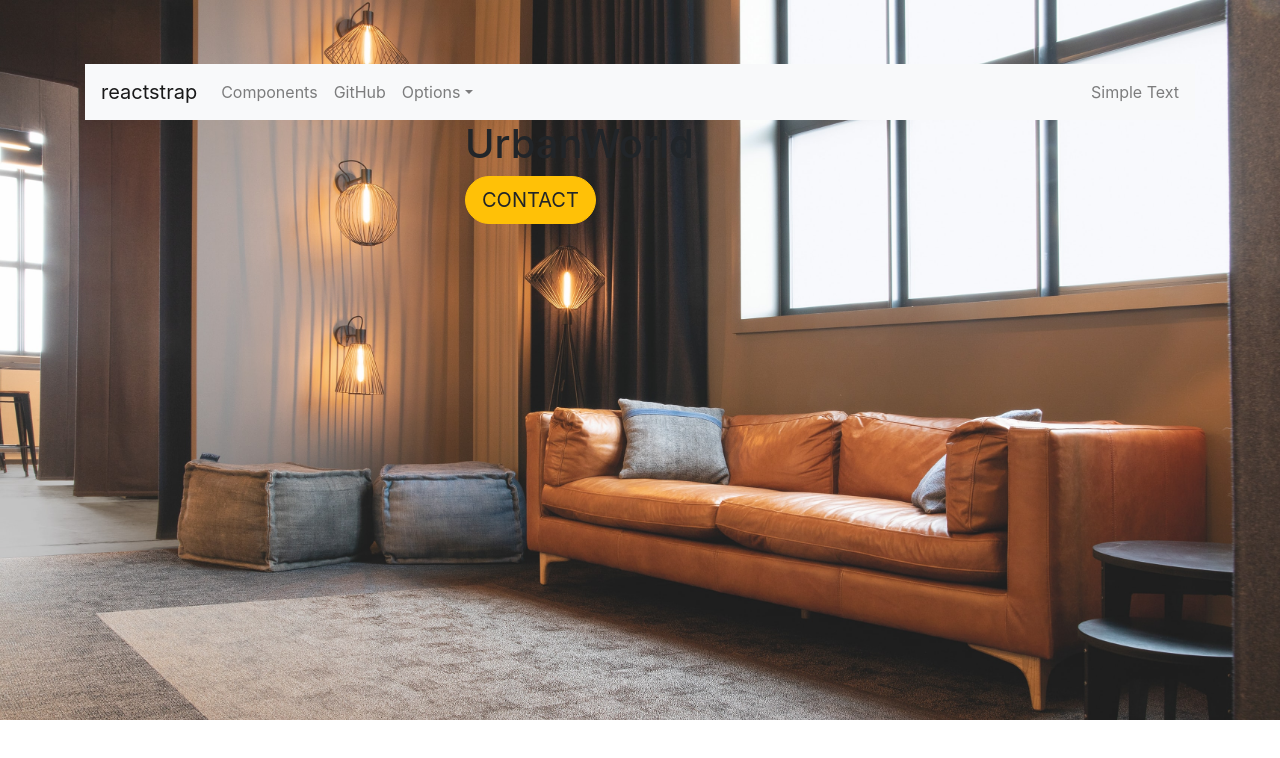
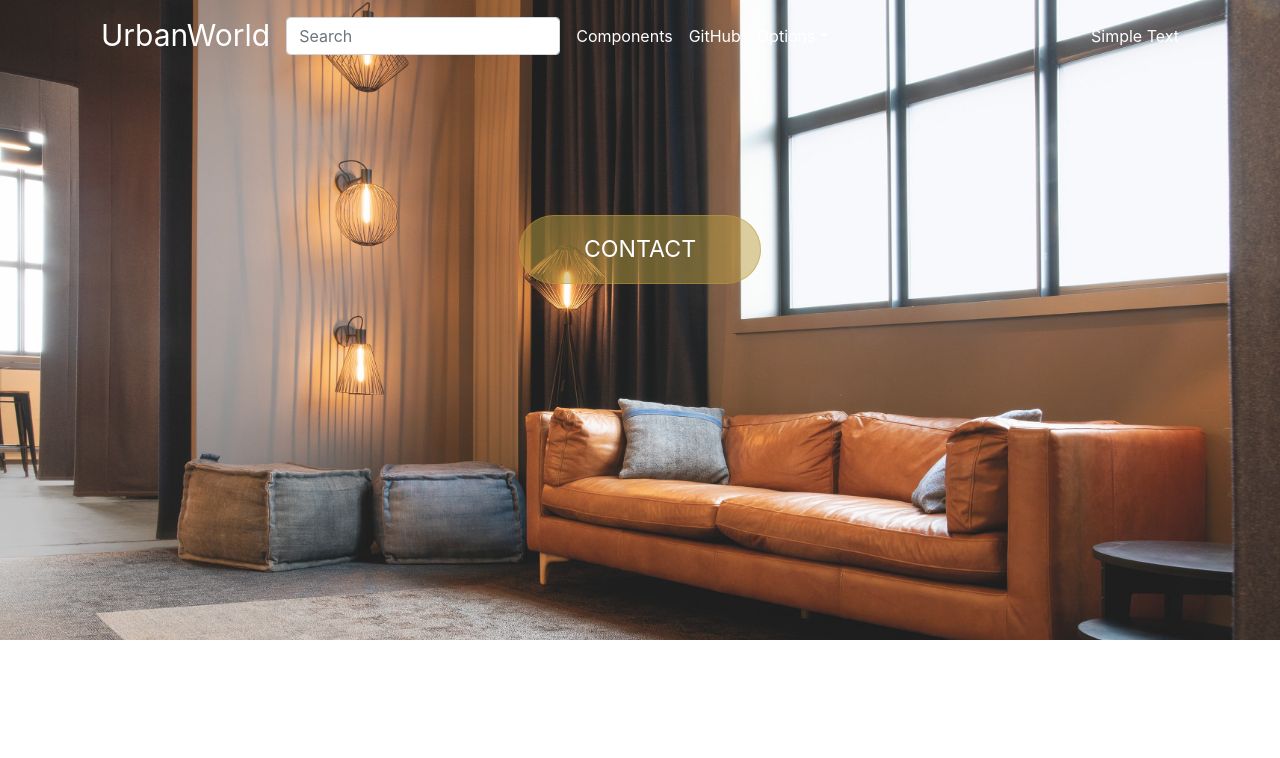
Before and after one commit to Aparnasuman/UrbanWorld, a React (Create React App) app in the folder urban_world/: page / in a window 1280 px wide. Shown: the top 758 px of the page. Built offline with nearby package versions, Linux system fonts and the light colour scheme.

Commit message:
BUTTON OR NAV PART FULL COMPLETE button section color and navigation bar style done

```diff
--- a/urban_world/src/App.css
+++ b/urban_world/src/App.css
@@ -1,10 +1,45 @@
 *{
   margin: 0px;
   padding:0px;
+
 }
 .jumbotron-fluid{
  background-image: url('./back.jpg') !important;
- height: 90vh;
+ height: 80vh;
   background-size: cover !important;
   background-repeat: no-repeat !important;
+  color:white;
+  position: relative;
 }
+
+.navbar-light .navbar-brand {
+  color: #ffff;
+  font-size: 30px;
+}
+.navbar-light .navbar-nav .nav-link {
+  color:#ffff;
+
+}
+.bg-light {
+  background-color: transparent !important;
+}
+.navbar-light .navbar-text {
+  color: #ffff;
+}
+
+.btn-lg, .btn-group-lg > .btn {
+  padding: 1.0rem 4rem !important;
+  font-size: 1.45rem !important;
+  line-height: 1.5;
+  border-radius: 0.3rem;
+}
+.btn-lg {
+  color: #ffff !important;
+  background-color: #bc9d4080 !important;
+  border-color: #bc9d4080  !important;
+}
+.btn-lg:hover {
+  color: #ffff !important;
+  background-color: black !important;
+  border-color: black !important;
+}
--- a/urban_world/src/Component/header.js
+++ b/urban_world/src/Component/header.js
@@ -20,11 +20,14 @@ const Header = (props) => {
 
   const toggle = () => setIsOpen(!isOpen);
     return (
-      <div className="jumbotron jumbotron-fluid">
+      <div className=" jumbotron-fluid " >
         <div className="container-fluid  container">
         <div>
         <Navbar color="light" light expand="md">
-        <NavbarBrand href="/">reactstrap</NavbarBrand>
+        <NavbarBrand href="/">UrbanWorld</NavbarBrand>
+        <form class="form-inline my-2 my-lg-0">
+      <input class="form-control mr-sm-2" type="search" placeholder="Search" aria-label="Search"></input>
+      </form>
         <NavbarToggler onClick={toggle} />
         <Collapse isOpen={isOpen} navbar>
           <Nav className="mr-auto" navbar>
@@ -56,10 +59,11 @@ const Header = (props) => {
         </Collapse>
       </Navbar>
     </div>
- <div className="row justify-content-center">
-           <div className="col-4 mt-8">
-              <h1>UrbanWorld</h1>
-              <button className="btn btn-warning rounded-pill btn-lg">CONTACT</button>
+    <div className="row justify-content-center mt-5 pt-5" >
+
+           <div className="  justify-content-center btn-spc">
+
+              <button className="btn btn-warning rounded-pill btn-lg my-5 ">CONTACT</button>
      </div>
 
   </div>
```
